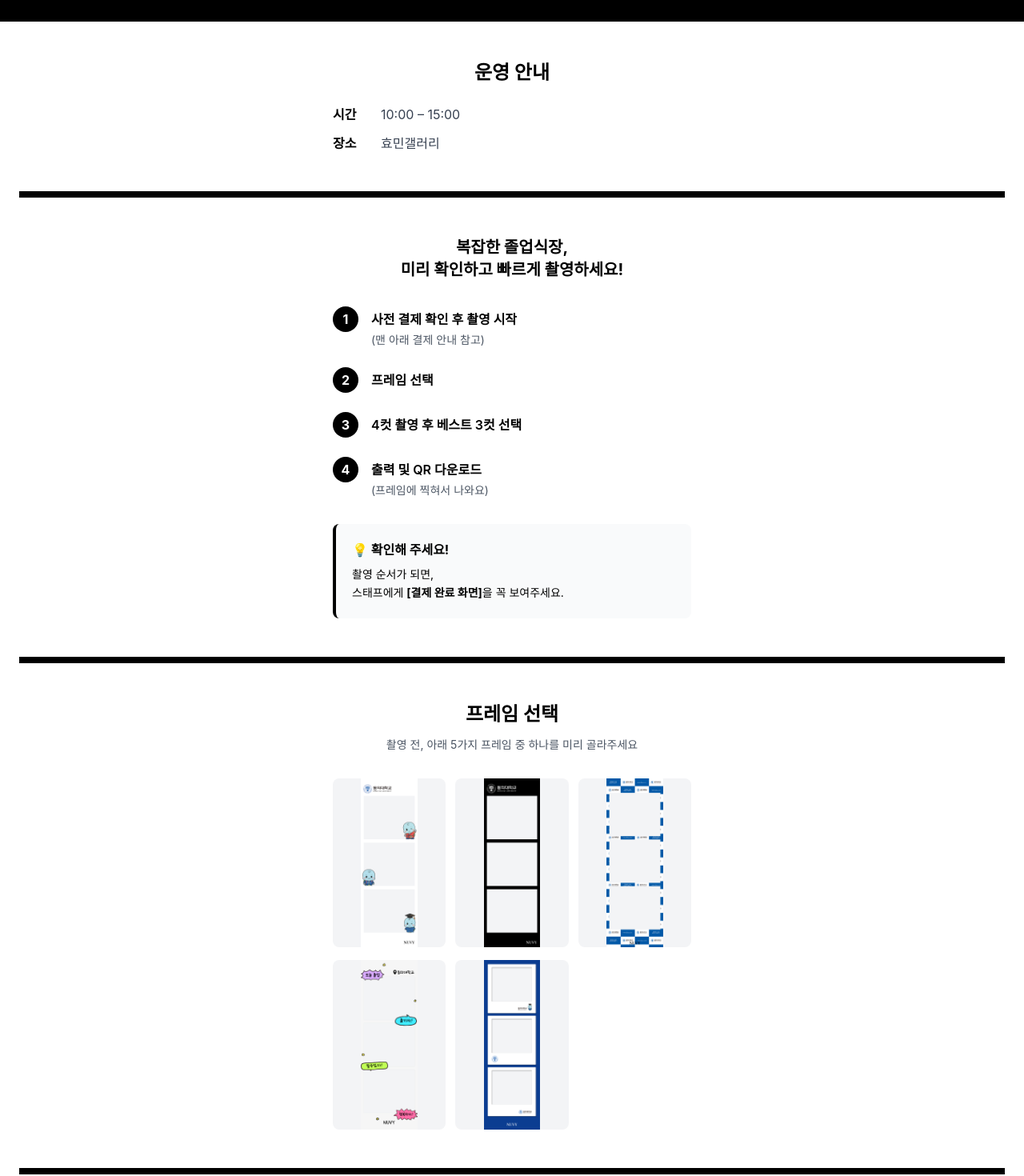
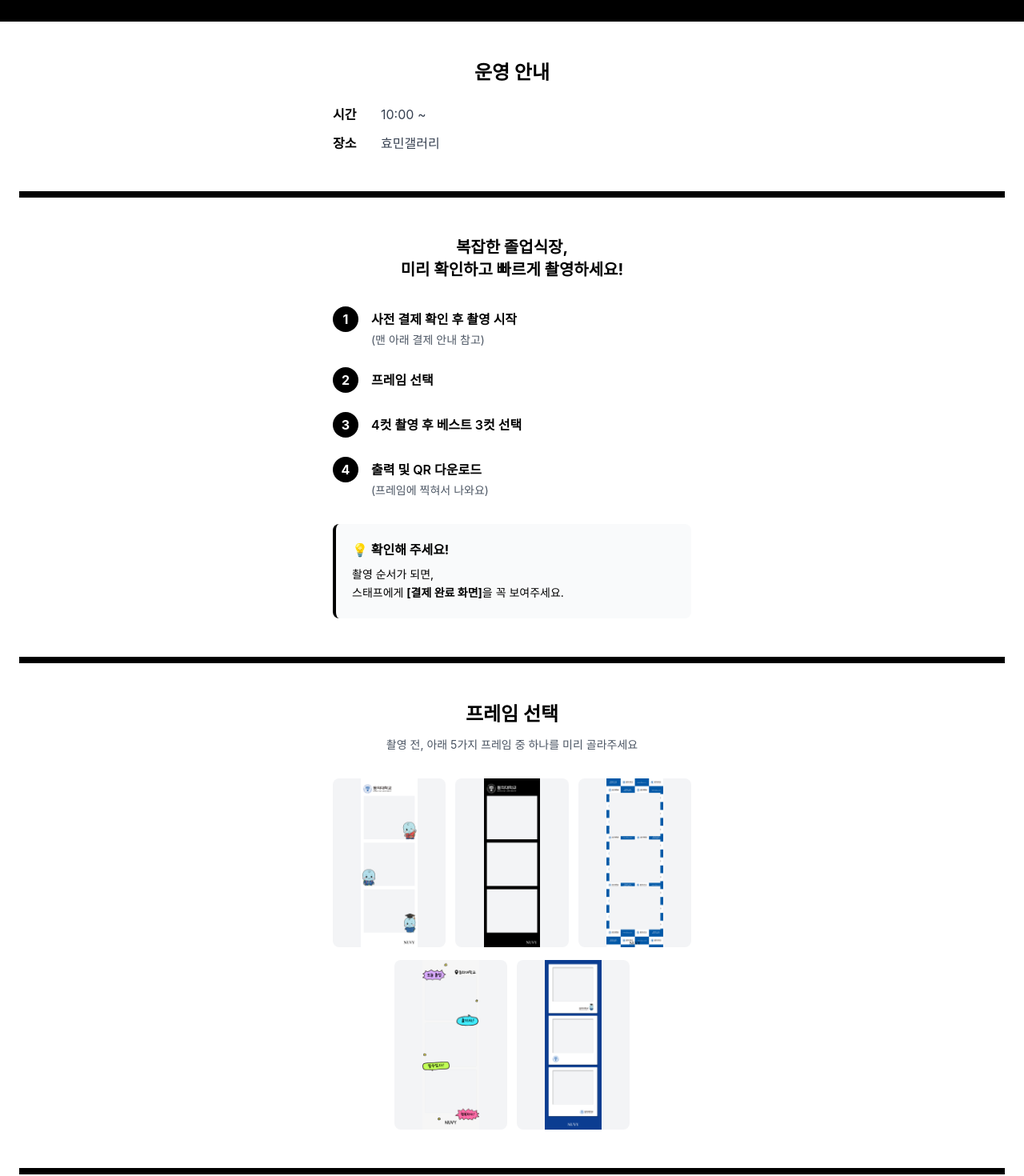
Before and after one commit to ggengmin/graduationlandingpage, a Next.js app: page / in a window 1280 px wide. Shown: the part 320-1790 px from the top of the page at 80% size. Built offline with nearby package versions, Linux system fonts and the light colour scheme; a web font is replaced by a local one.

Commit message:
수정내용 간단히

```diff
--- a/app/page.tsx
+++ b/app/page.tsx
@@ -22,7 +22,7 @@ export default function Home() {
         <div className="space-y-3 max-w-md mx-auto">
           <div className="flex items-start">
             <span className="font-semibold min-w-[60px]">시간</span>
-            <span className="text-gray-700">10:00 – 15:00</span>
+            <span className="text-gray-700">10:00 ~ </span>
           </div>
           <div className="flex items-start">
             <span className="font-semibold min-w-[60px]">장소</span>
@@ -93,7 +93,7 @@ export default function Home() {
       <div className="h-2 bg-black mx-6"></div>
 
       {/* 프레임 선택 - 2x2 그리드 */}
-{/* 프레임 선택 - 첫 줄 3개, 둘째 줄 2개 */}
+{/* 프레임 선택 - 첫 줄 3개, 둘째 줄 2개 (중앙) */}
 <section className="px-6 py-12 bg-white">
   <h2 className="text-2xl font-bold mb-3 text-center">프레임 선택</h2>
   <p className="text-center text-gray-600 mb-8 text-sm">
@@ -127,15 +127,15 @@ export default function Home() {
     </div>
 
     {/* 둘째 줄: 2개 (중앙 정렬) */}
-    <div className="grid grid-cols-3 gap-3">
-      <div className="bg-gray-100 rounded-lg overflow-hidden aspect-[2/3] flex items-center justify-center col-start-1">
+    <div className="flex justify-center gap-3">
+      <div className="bg-gray-100 rounded-lg overflow-hidden aspect-[2/3] flex items-center justify-center" style={{width: 'calc((100% - 0.75rem * 2) / 3)'}}>
         <img
           src="/a4.png"
           alt="프레임 4"
           className="w-full h-full object-contain"
         />
       </div>
-      <div className="bg-gray-100 rounded-lg overflow-hidden aspect-[2/3] flex items-center justify-center">
+      <div className="bg-gray-100 rounded-lg overflow-hidden aspect-[2/3] flex items-center justify-center" style={{width: 'calc((100% - 0.75rem * 2) / 3)'}}>
         <img
           src="/a5.png"
           alt="프레임 5"
@@ -145,6 +145,7 @@ export default function Home() {
     </div>
   </div>
 </section>
+
       {/* 구분선 */}
       <div className="h-2 bg-black mx-6"></div>
 
@@ -174,10 +175,6 @@ export default function Home() {
           </div>
         </div>
       </section>
-
-      {/* 구분선 */}
-      <div className="h-2 bg-black mx-6"></div>
-
 
       {/* 구분선 */}
       <div className="h-2 bg-black mx-6"></div>
```
